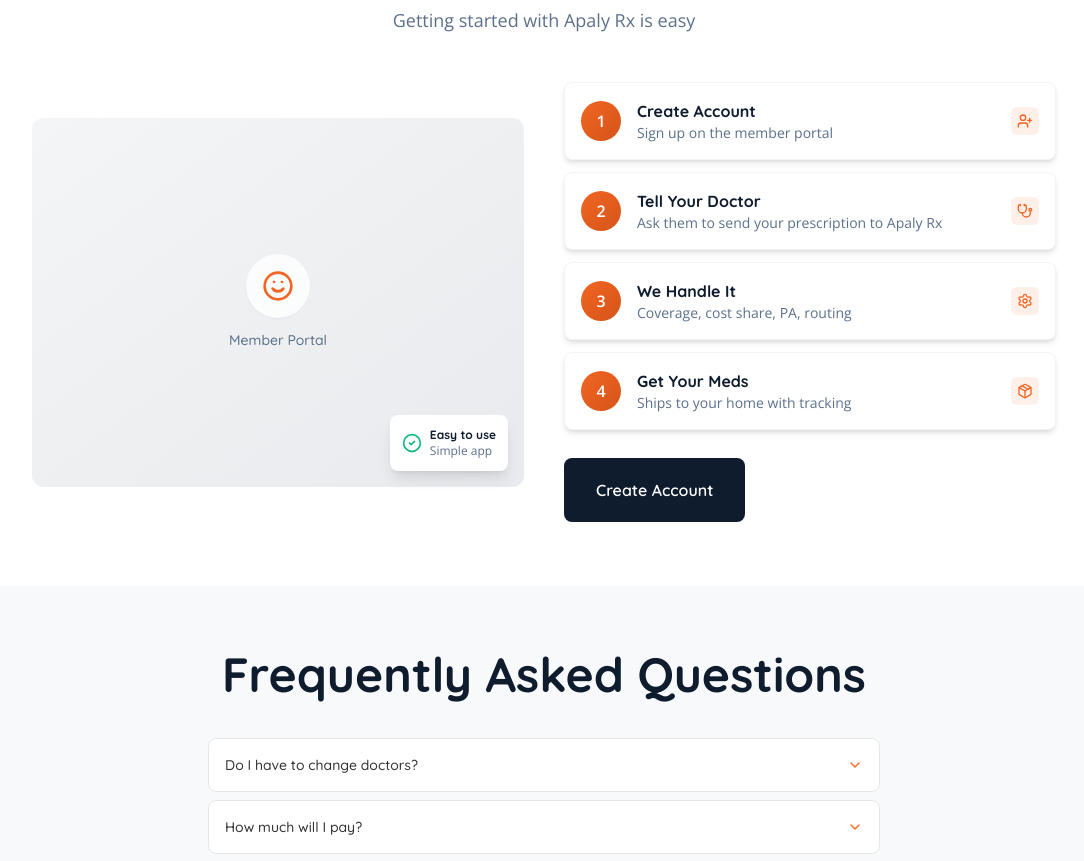
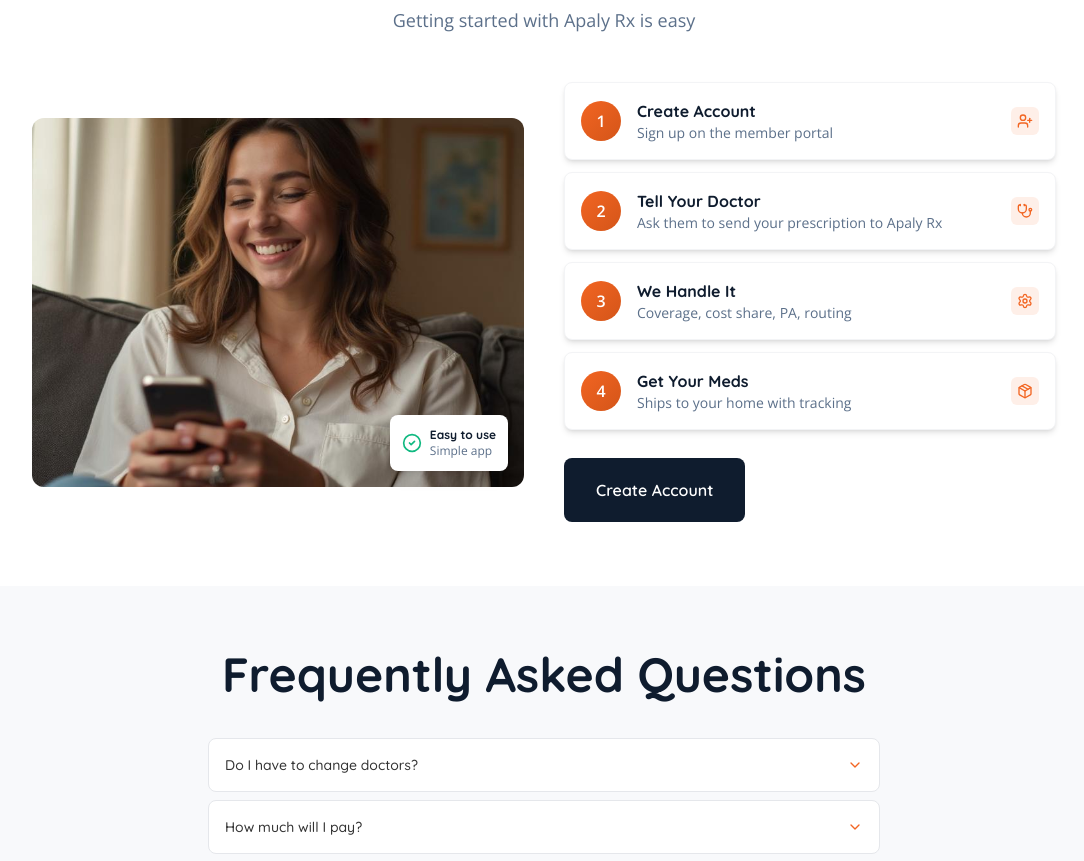
Before and after one commit to jbeinhauer1/apalyrx, a Next.js app: page /plan-members in a window 1280 px wide. Shown: the part 2214-3075 px from the top of the page, without its empty margins (96-1180 px from the left). Built offline with nearby package versions, Linux system fonts and the light colour scheme.

Commit message:
Update page.tsx

```diff
--- a/src/app/plan-members/page.tsx
+++ b/src/app/plan-members/page.tsx
@@ -1,5 +1,6 @@
 import type { Metadata } from "next";
 import Link from "next/link";
+import Image from "next/image";
 import FaqAccordion from "@/components/FaqAccordion";
 import {
   Smile,
@@ -300,14 +301,13 @@
           <div className="max-w-5xl mx-auto grid grid-cols-1 lg:grid-cols-2 gap-8 lg:gap-10 items-center">
             {/* Image placeholder */}
             <div className="order-2 lg:order-1 relative">
-              <div className="rounded-xl bg-[#f4f5f7] bg-gradient-to-br from-[#f4f5f7] to-[#e8eaed] aspect-[4/3] flex items-center justify-center">
-                <div className="text-center text-muted-foreground">
-                  <div className="w-16 h-16 bg-white/80 rounded-full flex items-center justify-center mx-auto mb-3 shadow-sm">
-                    <Smile className="w-8 h-8 text-orange" />
-                  </div>
-                  <p className="font-heading text-sm font-medium">Member Portal</p>
-                </div>
-              </div>
+              <Image
+                src="/member-phone-happy.jpg"
+                alt="Happy plan member using ApalyRx on their phone"
+                width={600}
+                height={450}
+                className="rounded-xl object-cover w-full aspect-[4/3]"
+              />
               {/* Floating badge */}
               <div className="absolute bottom-4 right-4 bg-white rounded-lg shadow-lg p-3 flex items-center gap-2">
                 <CheckCircle2 className="w-5 h-5 text-success" />
```
